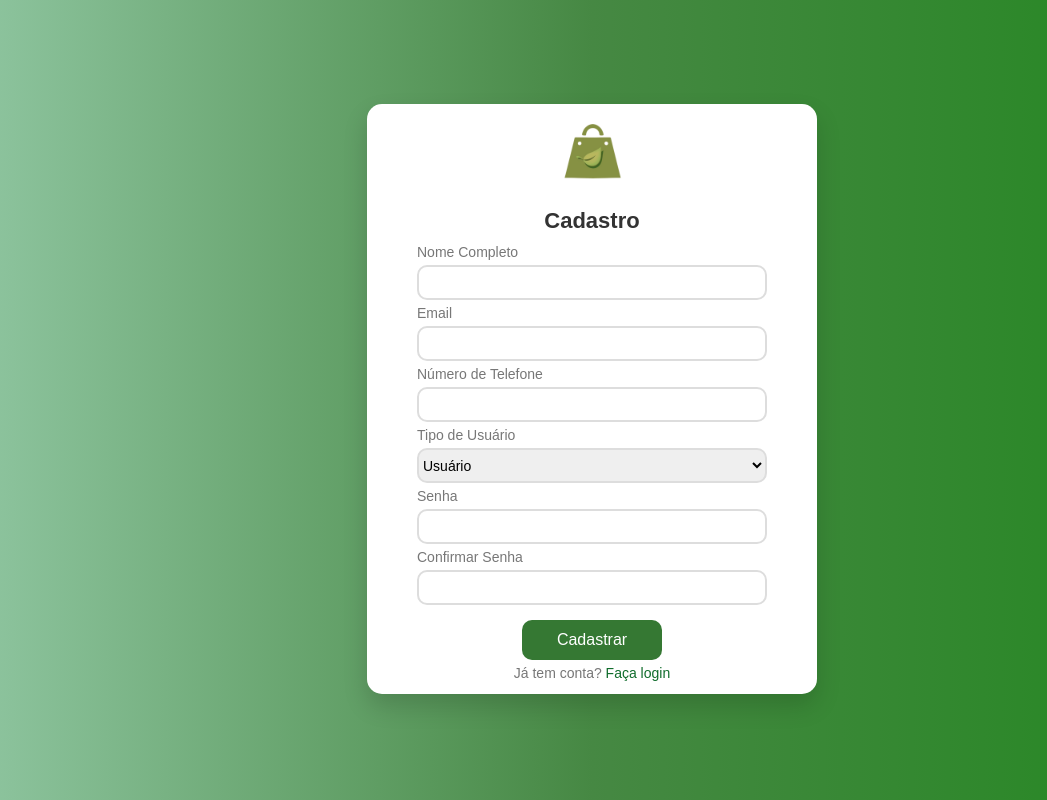
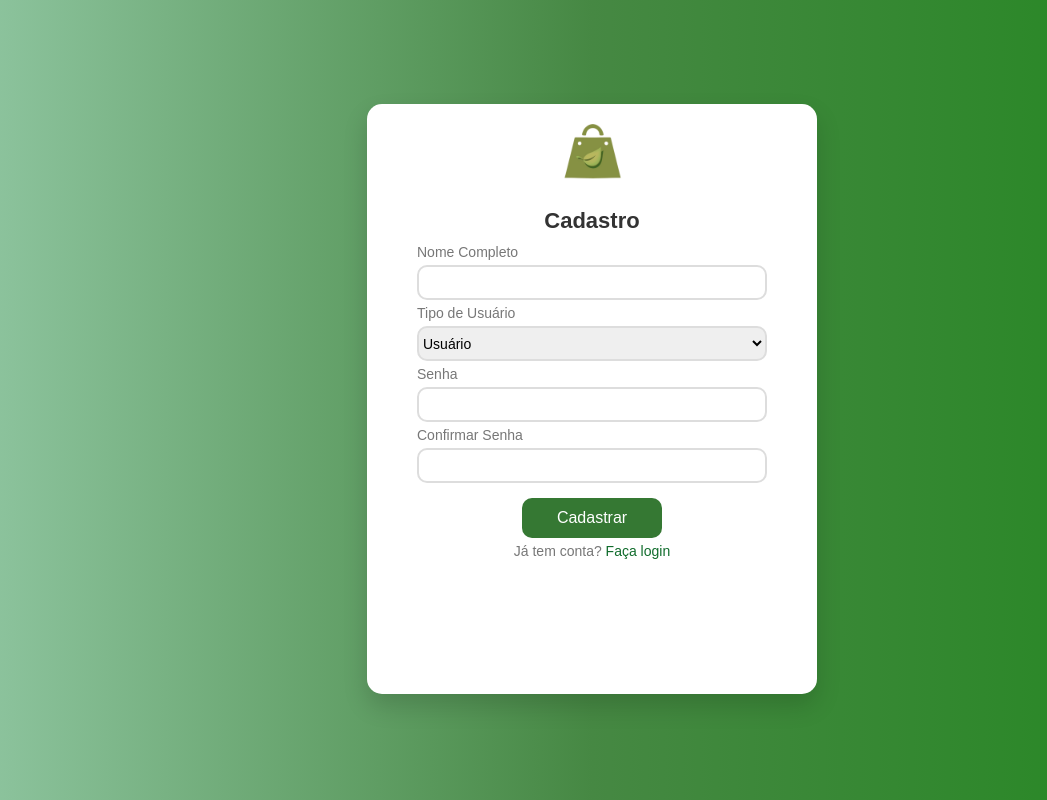
Before and after one commit to LipeOS/E-commerce, a Flask app: template frontend/templates/cadastro.html in a window 1280 px wide. Shown: the whole page, without its empty margins (48-1095 px from the left). Run offline with Flask 3, Linux system fonts and the light colour scheme; the template is opened without the code that fills it, so the values that code supplies are empty; some libraries are stand-ins or nearby versions.

Commit message:
removi email e telefone

```diff
--- a/frontend/templates/cadastro.html
+++ b/frontend/templates/cadastro.html
@@ -15,14 +15,6 @@
           <div class="input-group">
             <label for="fullname">Nome Completo</label>
             <input type="text" id="fullname" name="fullname" required>
-          </div>
-          <div class="input-group">
-            <label for="email">Email</label>
-            <input type="email" id="email" name="email" required>
-          </div>
-          <div class="input-group">
-            <label for="phone">Número de Telefone</label>
-            <input type="tel" id="phone" name="phone" required>
           </div>
           <div class="input-group">
             <label for="role">Tipo de Usuário</label>
```
